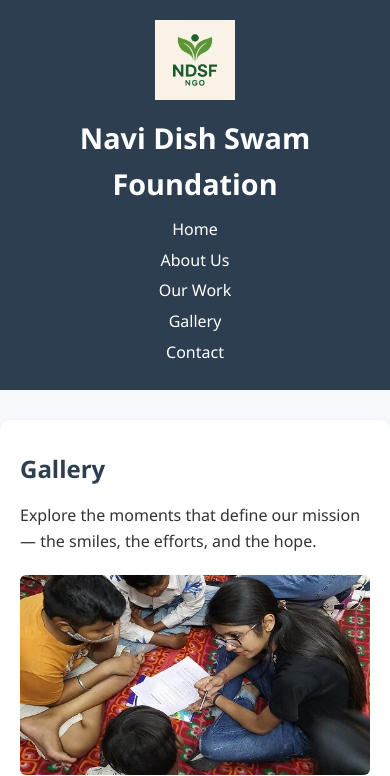
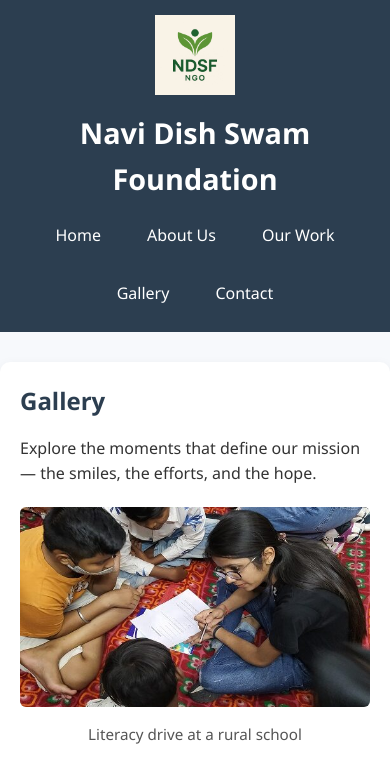
Before and after one commit to SanaShaikh002/NGO-Website, a plain HTML site: page gallery.html in a window 390 px wide. Shown: the top 776 px of the page. Drawn offline with Linux system fonts and the light colour scheme.

Commit message:
Add files via upload

```diff
--- a/style.css
+++ b/style.css
@@ -37,18 +37,37 @@ header {
   text-align: center;
 }
 
+.header-container {
+  display: flex;
+  align-items: center;
+  gap: 15px;
+  flex-wrap: wrap;
+  justify-content: center;
+}
+
+.header-content {
+  text-align: center;
+}
+
+.ngo-name {
+  margin: 0;
+  font-size: 1.8rem;
+  font-weight: bold;
+  color: white;
+}
+
 nav {
   margin-top: 10px;
+  display: flex;
+  flex-wrap: wrap;
+  justify-content: center;
+  gap: 15px;
 }
 
 nav a {
   color: white;
-  margin: 0 10px;
   font-weight: 500;
-}
-
-nav a:hover {
-  text-decoration: underline;
+  padding: 6px 10px;
 }
 
 /* Container */
@@ -146,6 +165,28 @@ nav a:hover {
   color: #333;
 }
 
+/* Gallery Grid */
+.gallery-grid {
+  display: grid;
+  grid-template-columns: repeat(auto-fit, minmax(240px, 1fr));
+  gap: 20px;
+  margin-top: 20px;
+}
+
+.gallery-grid img {
+  width: 100%;
+  height: 200px;
+  object-fit: cover;
+  border-radius: 6px;
+}
+
+.caption {
+  font-size: 0.95rem;
+  text-align: center;
+  color: #555;
+  margin-top: 8px;
+}
+
 /* Footer */
 footer {
   background-color: #2c3e50;
@@ -185,48 +226,23 @@ footer {
     grid-template-columns: 1fr;
   }
 
+  .container {
+    padding: 20px;
+  }
+
+  header {
+    padding: 15px;
+  }
+
+  nav {
+    flex-wrap: wrap;
+    justify-content: center;
+    gap: 10px;
+  }
+
   nav a {
-    display: block;
-    margin: 5px 0;
+    display: inline-block;
+    margin: 5px 10px;
+    padding: 6px 8px;
   }
 }
-/* Header Fix */
-.header-container {
-  display: flex;
-  align-items: center;
-  gap: 15px;
-  flex-wrap: wrap;
-  justify-content: center;
-}
-
-.header-content {
-  text-align: center;
-}
-
-.ngo-name {
-  margin: 0;
-  font-size: 1.8rem;
-  font-weight: bold;
-  color: white;
-}
-/* Gallery Grid */
-.gallery-grid {
-  display: grid;
-  grid-template-columns: repeat(auto-fit, minmax(240px, 1fr));
-  gap: 20px;
-  margin-top: 20px;
-}
-
-.gallery-grid img {
-  width: 100%;
-  height: 200px;         /* Fixed height for all images */
-  object-fit: cover;     /* Makes image fill the space without distortion */
-  border-radius: 6px;    /* Optional: rounded corners */
-}
-
-.caption {
-  font-size: 0.95rem;
-  text-align: center;
-  color: #555;
-  margin-top: 8px;
-}
```
